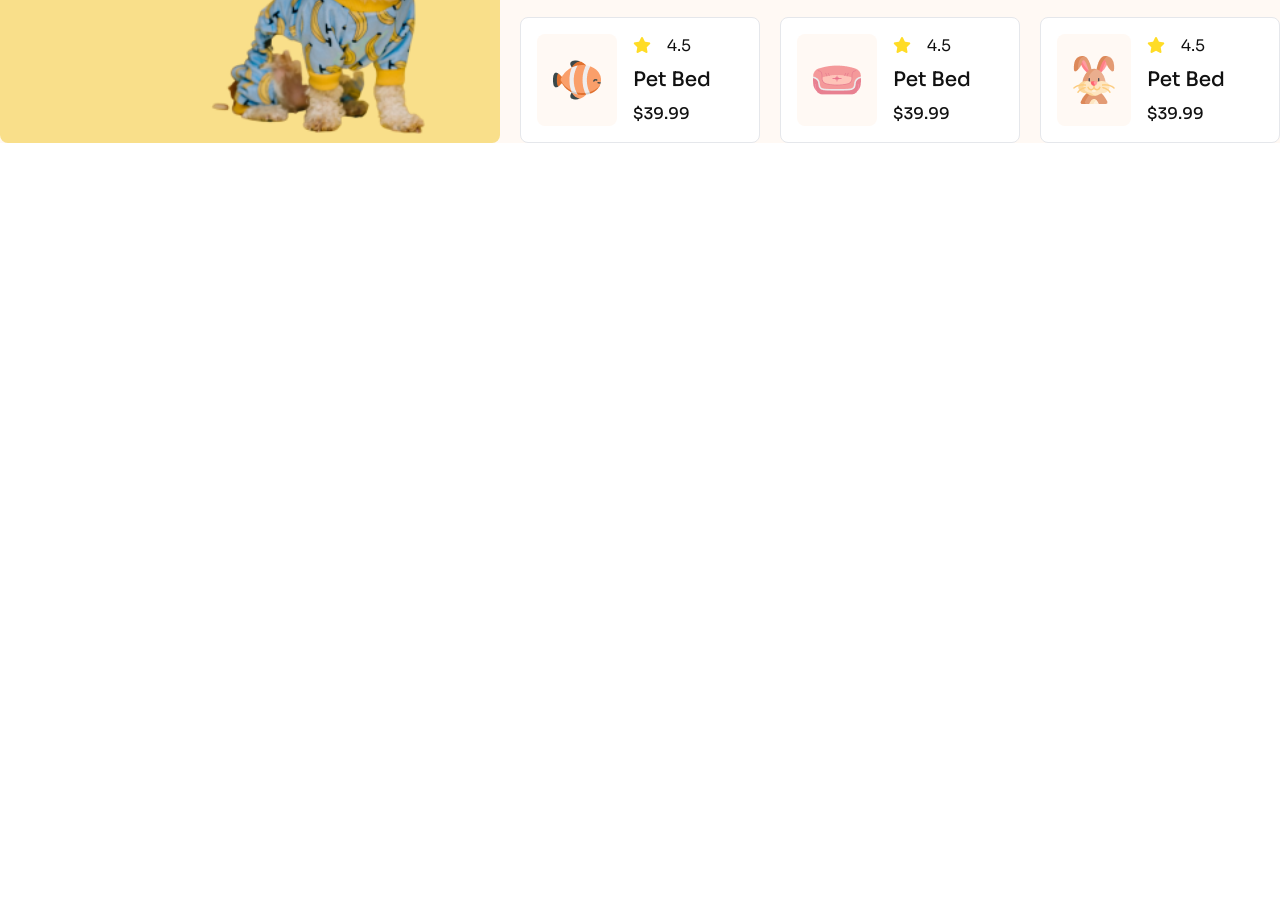
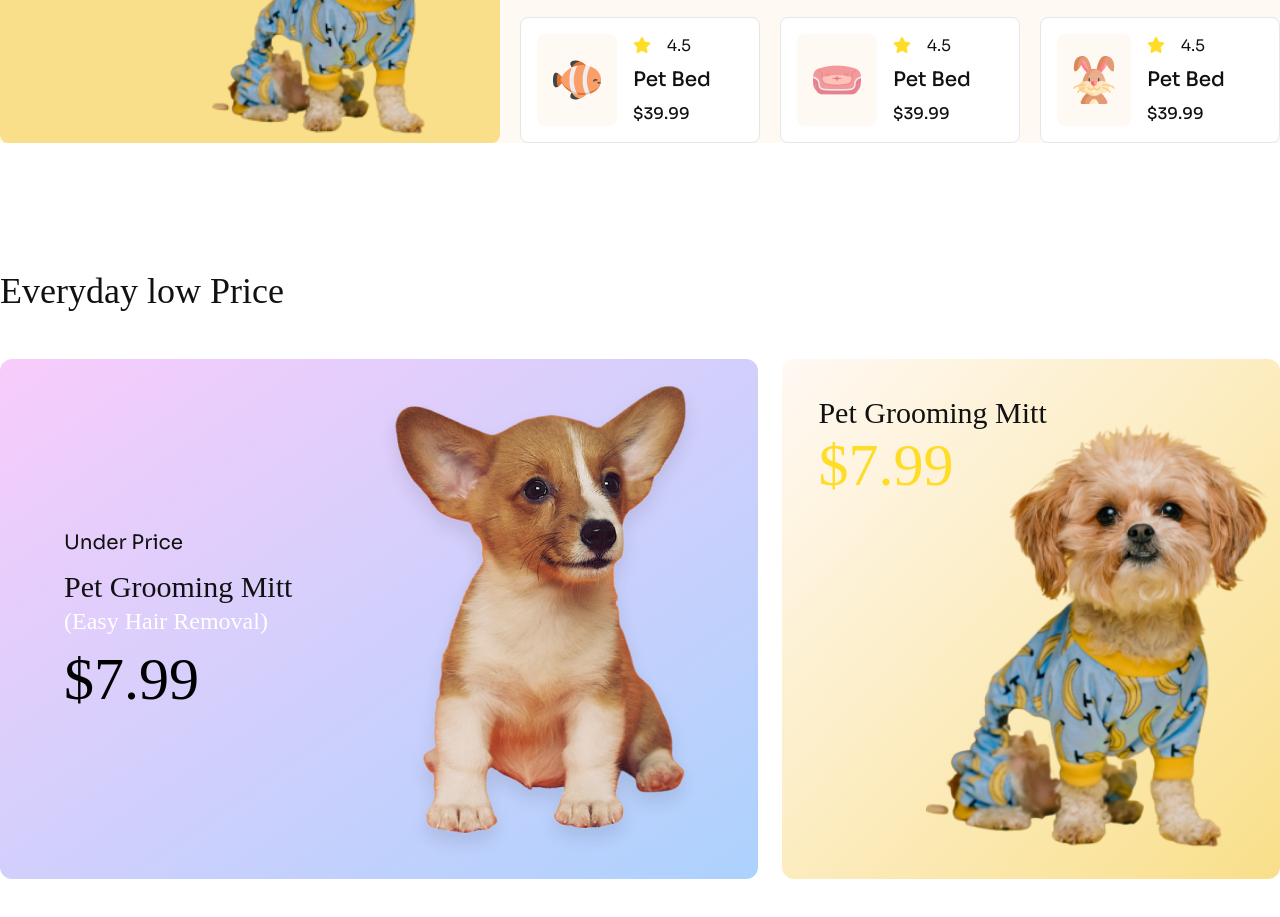
Before and after one commit to akibur-r/Browse4Pets, a plain HTML site: page index.html in a window 1280 px wide. Shown: the part 1885-2802 px from the top of the page. Before the commit the page ends 2156 px from the top, so only its background shows below. Drawn offline with nearby package versions, Linux system fonts and the light colour scheme; a web font is replaced by a local one.

Commit message:
Added Everyday Low Price section

```diff
--- a/index.html
+++ b/index.html
@@ -446,6 +446,56 @@
           </div>
         </div>
       </section>
+
+      <!-- everyday low price section -->
+      <section class="max-w-screen-xl mx-auto px-4 md:px-0 mb-14 md:mb-32">
+        <h1 class="text-2xl md:text-4xl mb-8 md:mb-12">Everyday low Price</h1>
+        <div class="grid grid-cols-1 md:grid-cols-5 gap-4 md:gap-6">
+          <!-- left card -->
+          <div
+            class="md:col-span-3 bg-gradient-to-br from-[#F8CCFB] to-[#ACD2FD] rounded-xl flex md:items-center relative"
+          >
+            <!-- text -->
+            <div
+              class="flex-1 p-9 md:p-0 md:pl-16 absolute md:static md:space-y-3"
+            >
+              <p class="font-sora hidden md:block text-xl">Under Price</p>
+              <h3 class="text-2xl md:text-3xl">
+                Pet Grooming Mitt
+                <span class="hidden md:block text-primary text-2xl"
+                  >(Easy Hair Removal)</span
+                >
+              </h3>
+              <h2 class="text-primary md:text-black text-4xl md:text-6xl">
+                $7.99
+              </h2>
+            </div>
+            <!-- image -->
+            <div class="relative">
+              <img
+                src="assets/cute-dog-mid.png"
+                alt=""
+                class="pl-36 md:pl-0 pt-16 md:pt-0 justify-end"
+              />
+            </div>
+          </div>
+
+          <!-- right card -->
+          <div
+            class="md:col-span-2 bg-gradient-to-br from-[#FFF9F4] to-[#F9DF8A] rounded-xl relative"
+          >
+            <!-- text -->
+            <div class="absolute z-10 p-9 md:space-y-1">
+              <h3 class="text-2xl md:text-3xl">Pet Grooming Mitt</h3>
+              <h2 class="text-accent text-4xl md:text-6xl">$7.99</h2>
+            </div>
+            <!-- image -->
+            <div class="flex flex-col justify-end">
+              <img src="assets/cute-pet-mid.png" alt="" class="pl-36 pt-16" />
+            </div>
+          </div>
+        </div>
+      </section>
     </main>
   </body>
 </html>
```
